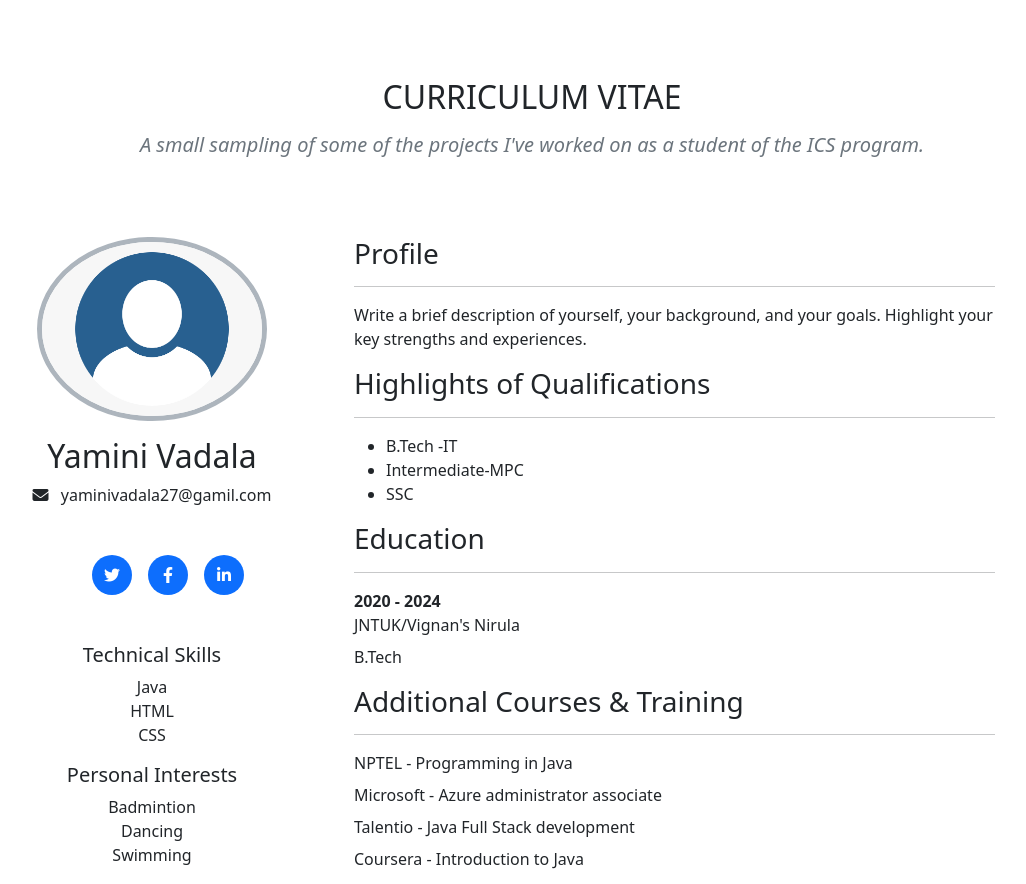
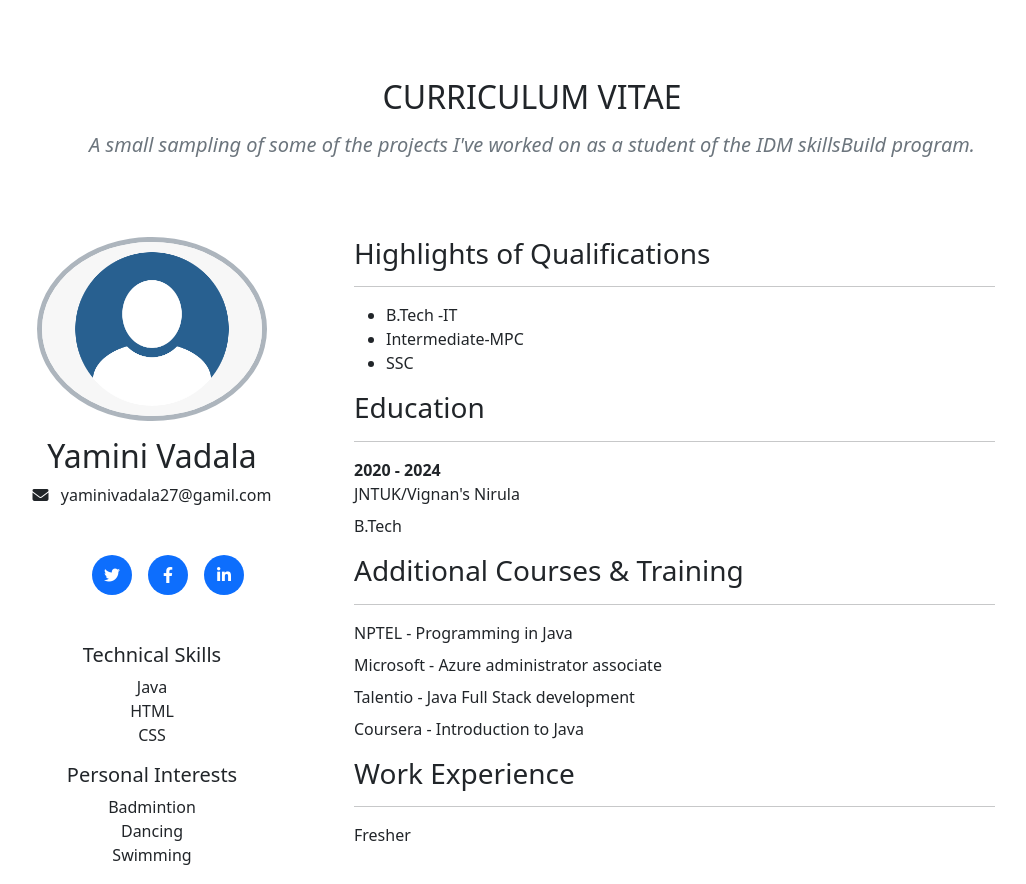
Before and after one commit to yamini1261/My_WebPage, a plain HTML site: page index.html in a window 1280 px wide. Shown: the part 3200-4084 px from the top of the page, without its empty margins (108-1134 px from the left). Drawn offline with nearby package versions, Linux system fonts and the light colour scheme.

Commit message:
Updatedd index.html

```diff
--- a/index.html
+++ b/index.html
@@ -133,7 +133,7 @@
       <div class="row mt-4 py-3">
         <div class="col-12 d-flex flex-column text-center">
           <h2>CURRICULUM VITAE</h2>
-          <h5 class="text-secondary fw-normal py-2 fst-italic">A small sampling of some of the projects I've worked on as a student of the ICS program.</h5>
+          <h5 class="text-secondary fw-normal py-2 fst-italic">A small sampling of some of the projects I've worked on as a student of the IDM skillsBuild program.</h5>
         </div>
       </div>
       <div class="row">
@@ -164,9 +164,7 @@
           </ul>
         </div>
         <div class="col-lg-7 order-lg-1 order-0 mt-5 text-start">
-          <h3>Profile</h3>
-          <hr>
-          <p>Write a brief description of yourself, your background, and your goals. Highlight your key strengths and experiences.</p>
+
           <h3>Highlights of Qualifications</h3>
           <hr>
           <ul>
```
